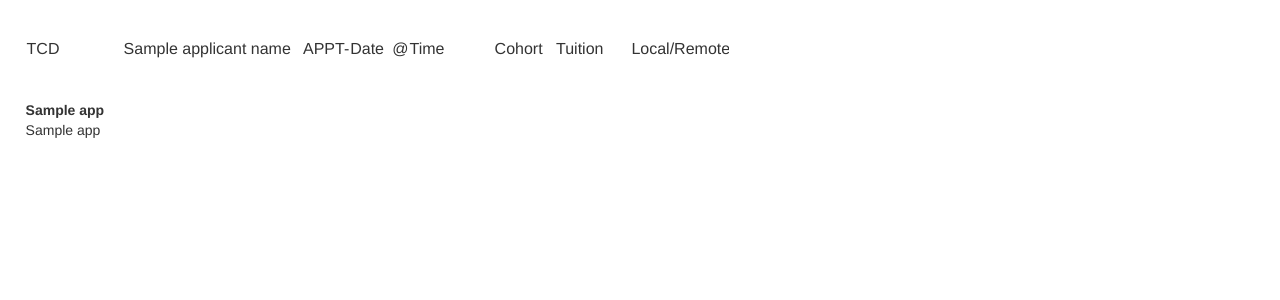
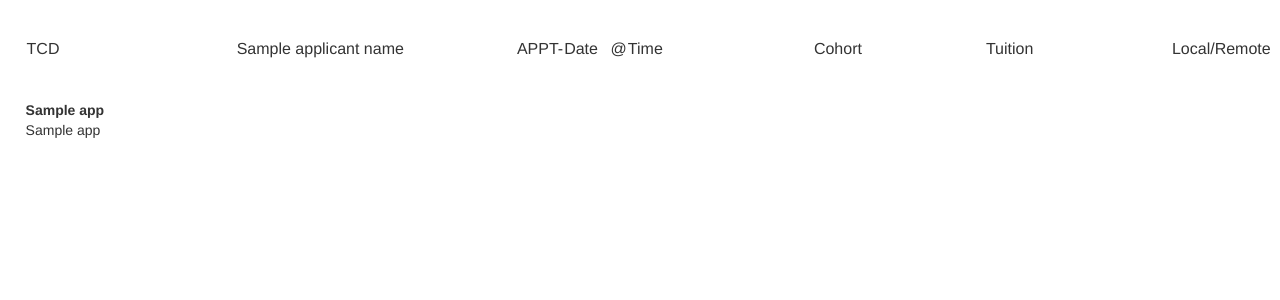
Before and after one commit to megducharme/HubSpot_Form_Translator, a Django app: template applications/templates/applications/show_single_application.html in a window 1280 px wide. Shown: the top 300 px of the page. Run offline with Django 3.2, Linux system fonts and the light colour scheme; the template is opened without the code that fills it: most values are stand-ins (such as "Sample title", 1, 10 or a date in 2020); some libraries are stand-ins or nearby versions.

Commit message:
updated admin area styling

```diff
--- a/applications/static/applications/styles.css
+++ b/applications/static/applications/styles.css
@@ -78,8 +78,9 @@ select:hover {
 
 .app-top {
     display: flex;
-    margin: 3% 3% 3% 2%;
+    margin: 3% 0 3% 2%;
     font-size: 16px;
+    justify-content: space-between;
 }
 
 #TCD {
--- a/applications/templates/applications/show_single_application.html
+++ b/applications/templates/applications/show_single_application.html
@@ -3,25 +3,23 @@
 {% block content %}
 
 <div class="app-top">
-    <div>
+    <div class="app-item">
         <select class="admin-select" id="TCD"></select>
     </div>
-    <div class="app-name">
+    <div class="app-item">
         {{applicantName}}
     </div>
-    <div class="appt-details">
+    <div class="app-item">
         APPT-<select id="apptDate" class="admin-select"></select>  @<select class="admin-select" id="time"></select>
     </div>
-    <div class="line">
-        <div class="appt-details">
-            <select class="admin-select" id="cohort"></select>
-        </div>
-        <div class="appt-details">
-            <select class="admin-select" id="tuition"></select>
-        </div>
-        <div class="appt-details">
-            <select class="admin-select" id="local"></select>
-        </div>
+    <div class="app-item">
+        <select class="admin-select" id="cohort"></select>
+    </div>
+    <div class="app-item">
+        <select class="admin-select" id="tuition"></select>
+    </div>
+    <div class="app-item">
+        <select class="admin-select" id="local"></select>
     </div>
 </div>
 
```
